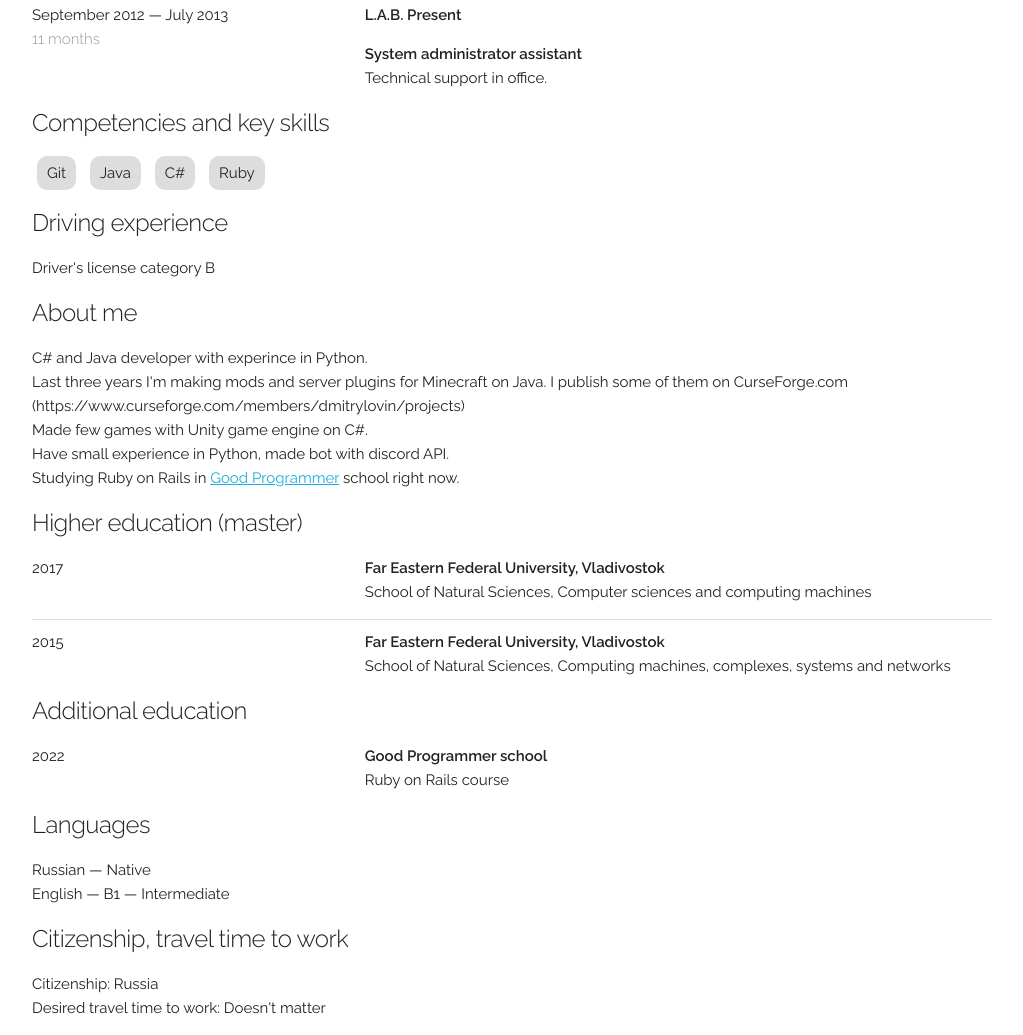
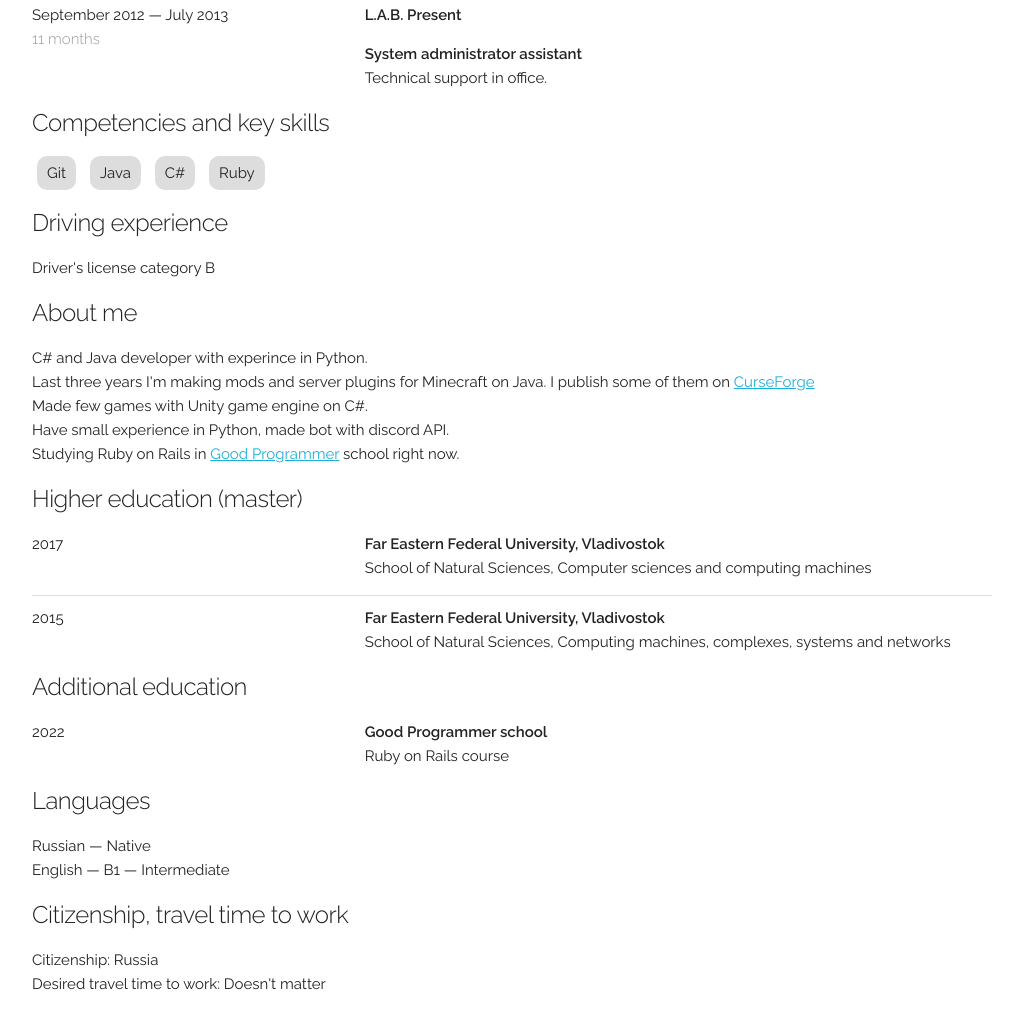
Before and after one commit to DmitryLovin/cv, a plain HTML site: page index.html in a window 1280 px wide. Shown: the part 1538-2573 px from the top of the page, without its empty margins (128-1151 px from the left). After the commit the page ends 2549 px from the top, so only its background shows below. Drawn offline with Linux system fonts and the light colour scheme.

Commit message:
CurseForge link

```diff
--- a/index.html
+++ b/index.html
@@ -195,7 +195,7 @@
         <h5>About me</h5>
         <p>С# and Java developer with experince in Python.
           <br/>
-          Last three years I'm making mods and server plugins for Minecraft on Java. I publish some of them on CurseForge.com (https://www.curseforge.com/members/dmitrylovin/projects)
+          Last three years I'm making mods and server plugins for Minecraft on Java. I publish some of them on <a href="https://www.curseforge.com/members/dmitrylovin/projects" rel="noopener noreferrer" target="_blank">CurseForge</a>
           <br/>
           Made few games with Unity game engine on C#.
           <br/>
```
